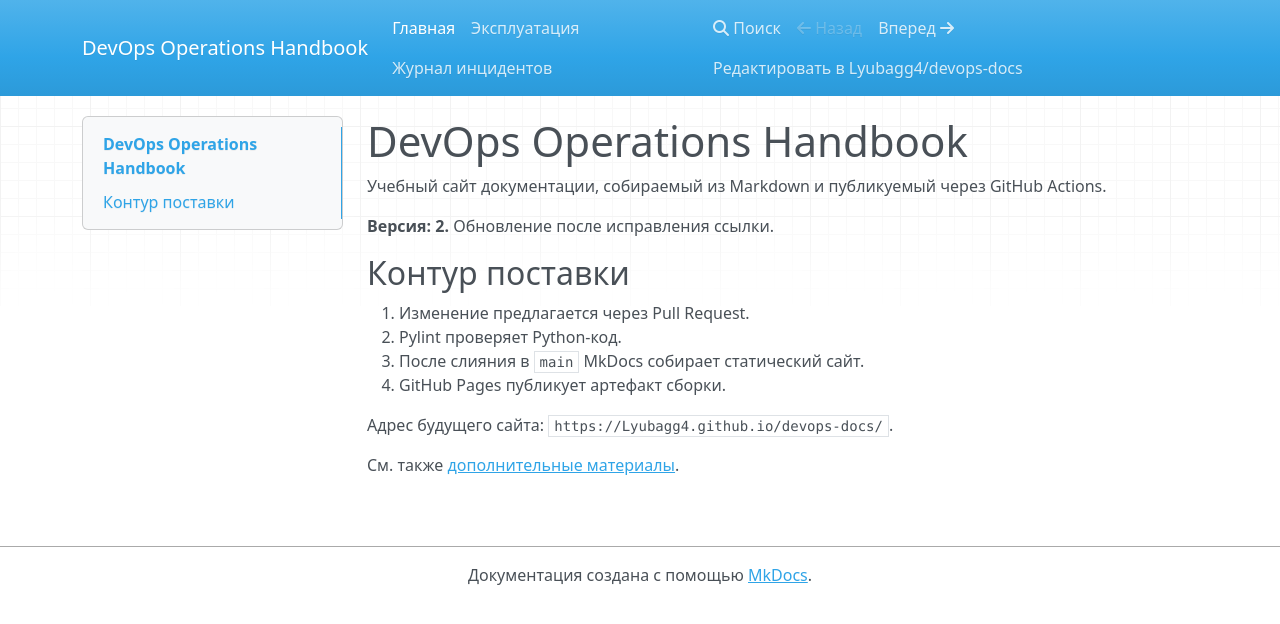
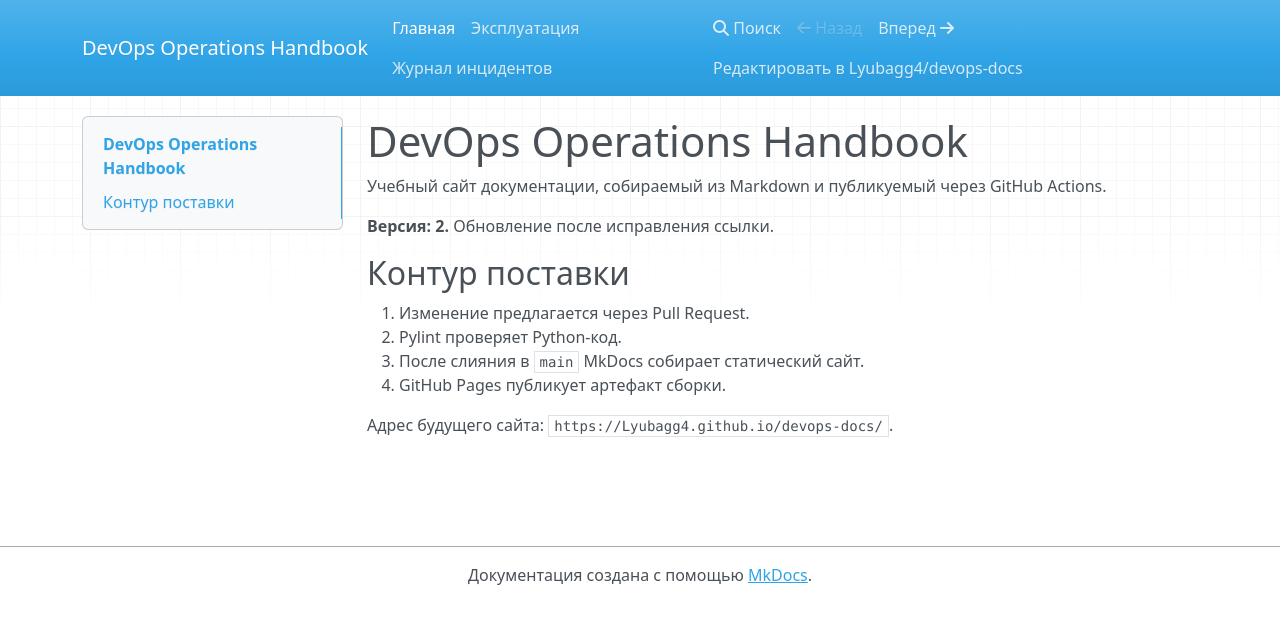
Before and after one commit to Lyubagg4/devops-docs, an MkDocs documentation site: the page built from docs/index.md, in a window 1280 px wide. Shown: the top 624 px of the page. Built offline with MkDocs 1.6.1, drawn with Linux system fonts in a browser that asks for light colours; nearby versions of some CDN libraries.

Commit message:
docs: remove experimental link to missing page

```diff
--- a/docs/index.md
+++ b/docs/index.md
@@ -12,5 +12,3 @@
 4. GitHub Pages публикует артефакт сборки.
 
 Адрес будущего сайта: `https://Lyubagg4.github.io/devops-docs/`.
-
-См. также [дополнительные материалы](missing-page.md).
```
